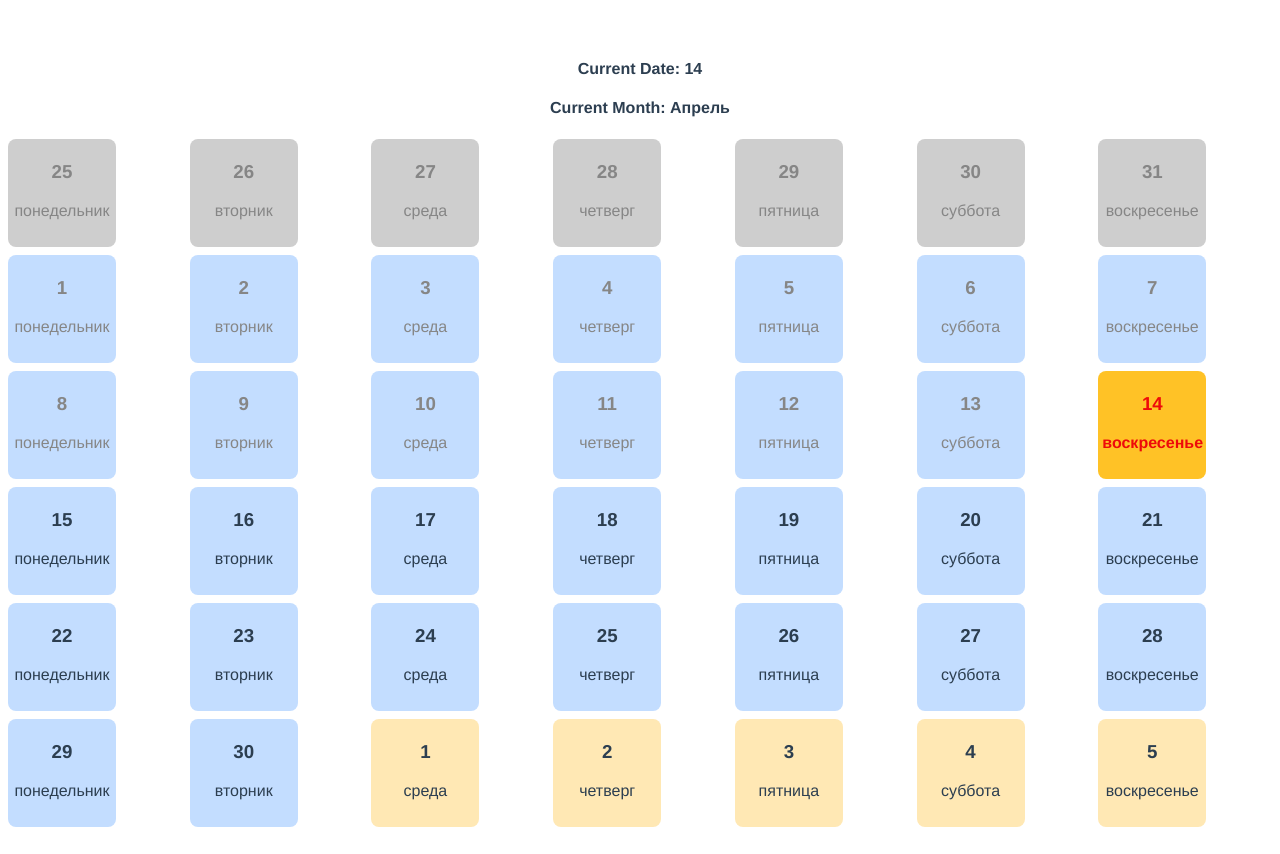
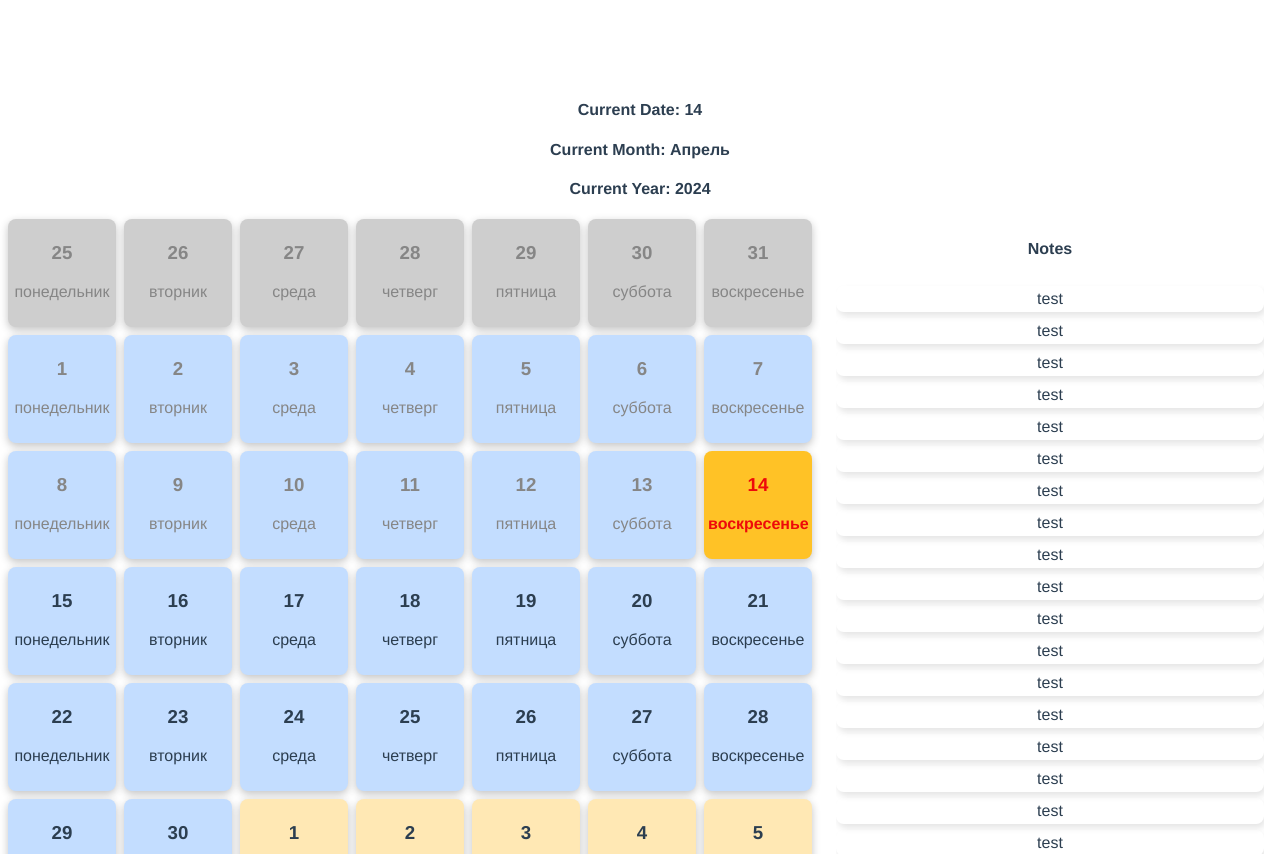
Before and after one commit to Rebxxt/itmo-pp-project, a Vue app in the folder frontend/: page / in a window 1280 px wide. Shown: the top 854 px of the page. Built offline with nearby package versions, Linux system fonts and the light colour scheme.

Commit message:
Refactor, add NoteSidebar.vue

```diff
--- a/frontend/src/App.vue
+++ b/frontend/src/App.vue
@@ -1,5 +1,7 @@
 <template>
-  <HelloWorld msg="Welcome to Your Vue.js App"/>
+  <div class="container">
+    <HelloWorld msg="Welcome to Your Vue.js App"/>
+  </div>
 </template>
 
 <script>
@@ -20,6 +22,13 @@ export default {
   -moz-osx-font-smoothing: grayscale;
   text-align: center;
   color: #2c3e50;
-  margin-top: 60px;
+  margin: 0;
+}
+body {
+  margin: 0 !important;
+  padding: 0 !important;
+}
+.container {
+  margin: 0 8px;
 }
 </style>
--- a/frontend/src/components/components/CalendarDay.vue
+++ b/frontend/src/components/components/CalendarDay.vue
@@ -1,7 +1,13 @@
 <template>
-  <div class="day" v-if="day" :class="[day.monthType, day.dayType]">
+  <div
+      class="day"
+      v-if="day"
+      :class="[day.monthType, day.dayType, {
+        'day-selected': isSelected,
+      }]"
+  >
     <h3>{{ day.currentDate.getDate() }}</h3>
-    {{getDayName}}
+    <p>{{getDayName}}</p>
   </div>
 </template>
 
@@ -9,6 +15,7 @@
 export default {
   name: 'CalendarDay',
   props: {
+    id: Number,
     day: {
       currentDate: Date,
       monthType: String,
@@ -19,8 +26,13 @@ export default {
   computed: {
     getDayName() {
       return this.day.currentDate.toLocaleString('ru', {weekday: 'long'})
+    },
+    isSelected() {
+      return this.$parent.selectedDay === this.day;
     }
-  }
+  },
+  methods: {
+  },
 }
 </script>
 
@@ -31,12 +43,22 @@ export default {
   width: 100px;
   height: 100px;
   padding: 4px;
+
+  box-shadow: rgba(0, 0, 0, 0.24) 0px 3px 8px;
+
+  -webkit-user-select: none;
+  -ms-user-select: none;
+  user-select: none;
+  transition: .2s;
+}
+.day:hover {
+  cursor: pointer;
+  box-shadow: rgba(0, 0, 0, 0.24) 0px 5px 12px;
 }
 .month-previous {
   background: #cecece !important;
 }
-.month-current+.day-current {
-  background: #ffc226 !important;
+.month-current {
 }
 .month-next {
   background: #ffe8b4 !important;
@@ -47,7 +69,11 @@ export default {
 .day-current {
   color: #ee0a0a;
   font-weight: bold;
+  background: #ffc226 !important;
 }
 .day-future {
 }
+.month-current.day-selected {
+  background: #ffffff !important;
+}
 </style>
--- a/frontend/src/components/components/NoteSidebar.vue
+++ b/frontend/src/components/components/NoteSidebar.vue
@@ -1,15 +1,171 @@
 <template>
-  <div class="hello">
-
+  <div class="container">
+    <div class="body">
+      <h4>Notes</h4>
+      <div
+          class="note"
+          v-for="(note, index) in notes"
+          :key="index"
+      >{{note.title}}</div>
+    </div>
   </div>
 </template>
 
 <script>
 export default {
   name: 'NoteSidebar',
+  data() {
+    return {
+      notes: [{
+        title: 'test'
+      },{
+        title: 'test'
+      },{
+        title: 'test'
+      },{
+        title: 'test'
+      },{
+        title: 'test'
+      },{
+        title: 'test'
+      },{
+        title: 'test'
+      },{
+        title: 'test'
+      },{
+        title: 'test'
+      },{
+        title: 'test'
+      },{
+        title: 'test'
+      },{
+        title: 'test'
+      },{
+        title: 'test'
+      },{
+        title: 'test'
+      },{
+        title: 'test'
+      },{
+        title: 'test'
+      },{
+        title: 'test'
+      },{
+        title: 'test'
+      },{
+        title: 'test'
+      },{
+        title: 'test'
+      },{
+        title: 'test'
+      },{
+        title: 'test'
+      },{
+        title: 'test'
+      },{
+        title: 'test'
+      },{
+        title: 'test'
+      },{
+        title: 'test'
+      },{
+        title: 'test'
+      },{
+        title: 'test'
+      },{
+        title: 'test'
+      },{
+        title: 'test'
+      },{
+        title: 'test'
+      },{
+        title: 'test'
+      },{
+        title: 'test'
+      },{
+        title: 'test'
+      },{
+        title: 'test'
+      },{
+        title: 'test'
+      },{
+        title: 'test'
+      },{
+        title: 'test'
+      },{
+        title: 'test'
+      },{
+        title: 'test'
+      },{
+        title: 'test'
+      },{
+        title: 'test'
+      },{
+        title: 'test'
+      },{
+        title: 'test'
+      },{
+        title: 'test'
+      },{
+        title: 'test'
+      },{
+        title: 'test'
+      },{
+        title: 'test'
+      },{
+        title: 'test'
+      },{
+        title: 'test'
+      },{
+        title: 'test'
+      },{
+        title: 'test'
+      },{
+        title: 'test'
+      },{
+        title: 'test'
+      },{
+        title: 'test'
+      },{
+        title: 'test'
+      },{
+        title: 'test'
+      },{
+        title: 'test'
+      },{
+        title: 'test'
+      },{
+        title: 'test'
+      },{
+        title: 'test'
+      },{
+        title: 'test'
+      },{
+        title: 'test'
+      },{
+        title: 'test'
+      },{
+        title: 'test'
+      }]
+    }
+  }
 }
 </script>
 
 <style scoped>
-
+.container {
+  flex: auto;
+  overflow: scroll;
+}
+.body {
+  display: grid;
+  grid-auto-columns: 1fr;
+  gap: 6px;
+}
+.note {box-shadow: rgba(0, 0, 0, 0.1) 2px 4px 6px;
+  -webkit-border-radius: 8px;
+  -moz-border-radius: 8px;
+  border-radius: 8px;
+  padding: 4px 8px;
+}
 </style>
--- /dev/null
+++ b/frontend/src/components/js/types.js
@@ -0,0 +1,47 @@
+const MONTH_JANUARY = "Январь";
+const MONTH_FEBRUARY = "Февраль";
+const MONTH_MARCH = "Март";
+const MONTH_APRIL = "Апрель";
+const MONTH_MAY = "Май";
+const MONTH_JUNE = "Июнь";
+const MONTH_JULY = "Июль";
+const MONTH_AUGUST = "Август";
+const MONTH_SEPTEMBER = "Сентябрь";
+const MONTH_OCTOBER = "Октябрь";
+const MONTH_NOVEMBER = "Ноябрь";
+const MONTH_DECEMBER = "Декабрь";
+
+export const monthNames = {
+    MONTH_JANUARY,
+    MONTH_FEBRUARY,
+    MONTH_MARCH,
+    MONTH_APRIL,
+    MONTH_MAY,
+    MONTH_JUNE,
+    MONTH_JULY,
+    MONTH_AUGUST,
+    MONTH_SEPTEMBER,
+    MONTH_OCTOBER,
+    MONTH_NOVEMBER,
+    MONTH_DECEMBER,
+}
+
+const MONTH_TYPE_PREVIOUS = "month-previous"
+const MONTH_TYPE_CURRENT = "month-current"
+const MONTH_TYPE_NEXT = "month-next"
+
+export const monthTypes = {
+    MONTH_TYPE_PREVIOUS,
+    MONTH_TYPE_CURRENT,
+    MONTH_TYPE_NEXT,
+}
+
+const DAY_TYPE_PASSED = "day-passed"
+const DAY_TYPE_CURRENT = "day-current"
+const DAY_TYPE_FUTURE = "day-future"
+
+export const dayTypes = {
+    DAY_TYPE_PASSED,
+    DAY_TYPE_CURRENT,
+    DAY_TYPE_FUTURE,
+}
--- a/frontend/src/components/pages/CalendarPage.vue
+++ b/frontend/src/components/pages/CalendarPage.vue
@@ -1,85 +1,69 @@
 <template>
   <div class="calendar">
+    <div class="calendar-header">
       <h4>Current Date: {{currentDate.getDate()}}</h4>
       <h4>Current Month: {{getMonthName(currentDate.getMonth())}}</h4>
+      <h4>Current Year: {{currentDate.getFullYear()}}</h4>
+    </div>
+    <div class="flex">
       <div class="calendar-body" v-if="loaded">
         <CalendarDay
-          v-for="day in calendar"
-          :key="day"
+            v-for="(day, index) in calendar"
+            :key="index"
             :day="day"
+            @click="onSelectDay(day)"
         ></CalendarDay>
+      </div>
+      <NoteSidebar></NoteSidebar>
     </div>
   </div>
 </template>
 
 <script>
 import CalendarDay from "@/components/components/CalendarDay.vue";
-
-export const MONTH_JANUARY = "Январь";
-export const MONTH_FEBRUARY = "Февраль";
-export const MONTH_MARCH = "Март";
-export const MONTH_APRIL = "Апрель";
-export const MONTH_MAY = "Май";
-export const MONTH_JUNE = "Июнь";
-export const MONTH_JULY = "Июль";
-export const MONTH_AUGUST = "Август";
-export const MONTH_SEPTEMBER = "Сентябрь";
-export const MONTH_OCTOBER = "Октябрь";
-export const MONTH_NOVEMBER = "Ноябрь";
-export const MONTH_DECEMBER = "Декабрь";
-
-export const MONTH_TYPE_PREVIOUS = "month-previous"
-export const MONTH_TYPE_CURRENT = "month-current"
-export const MONTH_TYPE_NEXT = "month-next"
-
-export const DAY_TYPE_PASSED = "day-passed"
-export const DAY_TYPE_CURRENT = "day-current"
-export const DAY_TYPE_FUTURE = "day-future"
+import NoteSidebar from "@/components/components/NoteSidebar.vue";
+import { dayTypes, monthNames, monthTypes } from "@/components/js/types";
 
 export default {
   name: 'CalendarPage',
-  components: {CalendarDay},
+  components: {NoteSidebar, CalendarDay},
   props: {
     msg: String,
   },
   methods: {
+    onSelectDay(day) {
+      if (day.monthType === monthTypes.MONTH_TYPE_CURRENT) {
+        this.selectedDay = day;
+      } else {
+        console.log('wrong month')
+      }
+    },
     getDaysInMonth(year, month) {
       return new Date(year, month + 1, 0).getDate();
     },
     initDays(currentDate, from, to) {
       const calendar = [];
-      const daysInMonth = this.getDaysInMonth(currentDate.getFullYear(), currentDate.getMonth());
-      const prevMonth = new Date(currentDate.getFullYear(), currentDate.getMonth(), 0)
-      const lastDayOfPrevMonth = prevMonth.getDate();
-      const nextMonth = new Date(currentDate.getFullYear(), currentDate.getMonth() + 1, 1)
 
-      for (let day = from.getDate(); day <= lastDayOfPrevMonth; ++day) {
+      let date = from
+      while (date < to) {
+        const curDate = new Date(date.getFullYear(), date.getMonth(), date.getDate());
+        const monthType = date.getMonth() === currentDate.getMonth()
+            ? monthTypes.MONTH_TYPE_CURRENT
+            : date.getMonth() > currentDate.getMonth()
+                ? monthTypes.MONTH_TYPE_NEXT
+                : monthTypes.MONTH_TYPE_PREVIOUS
+        const dayType = date.getDate() === currentDate.getDate() && monthType === monthTypes.MONTH_TYPE_CURRENT
+            ? dayTypes.DAY_TYPE_CURRENT
+            : date.getDate() > currentDate.getDate() && monthType !== monthTypes.MONTH_TYPE_PREVIOUS
+              || monthType === monthTypes.MONTH_TYPE_NEXT
+                ? dayTypes.DAY_TYPE_FUTURE
+                : dayTypes.DAY_TYPE_PASSED;
         calendar.push({
-          currentDate: new Date(prevMonth.getFullYear(), prevMonth.getMonth(), day),
-          monthType: MONTH_TYPE_PREVIOUS,
-          dayType: DAY_TYPE_PASSED
+          currentDate: curDate,
+          monthType: monthType,
+          dayType: dayType,
         })
-      }
-
-      for (let day = 1; day <= daysInMonth; ++day) {
-        const dayType = day === currentDate.getDate()
-            ? DAY_TYPE_CURRENT
-            : day > currentDate.getDate()
-                ? DAY_TYPE_FUTURE
-                : DAY_TYPE_PASSED
-        calendar.push({
-          currentDate: new Date(currentDate.getFullYear(), currentDate.getMonth(), day),
-          monthType: MONTH_TYPE_CURRENT,
-          dayType: dayType
-        })
-      }
-
-      for (let day = nextMonth.getDate(); day < to.getDate(); ++day) {
-        calendar.push({
-          currentDate: new Date(nextMonth.getFullYear(), nextMonth.getMonth(), day),
-          monthType: MONTH_TYPE_NEXT,
-          dayType: DAY_TYPE_FUTURE
-        })
+        date.setDate(date.getDate() + 1)
       }
 
       return calendar
@@ -94,22 +78,22 @@ export default {
       const startDate = new Date(date.getFullYear(), date.getMonth() + 1, 1)
       const daysToNextMonday = 7 - (startDate.getDay() + 6) % 7;
 
-      return new Date(date.getFullYear(), date.getMonth(), startDate.getDate() + daysToNextMonday)
+      return new Date(date.getFullYear(), date.getMonth() + 1, startDate.getDate() + daysToNextMonday)
     },
     getMonthName(month) {
       return [
-        MONTH_JANUARY,
-        MONTH_FEBRUARY,
-        MONTH_MARCH,
-        MONTH_APRIL,
-        MONTH_MAY,
-        MONTH_JUNE,
-        MONTH_JULY,
-        MONTH_AUGUST,
-        MONTH_SEPTEMBER,
-        MONTH_OCTOBER,
-        MONTH_NOVEMBER,
-        MONTH_DECEMBER,
+        monthNames.MONTH_JANUARY,
+        monthNames.MONTH_FEBRUARY,
+        monthNames.MONTH_MARCH,
+        monthNames.MONTH_APRIL,
+        monthNames.MONTH_MAY,
+        monthNames.MONTH_JUNE,
+        monthNames.MONTH_JULY,
+        monthNames.MONTH_AUGUST,
+        monthNames.MONTH_SEPTEMBER,
+        monthNames.MONTH_OCTOBER,
+        monthNames.MONTH_NOVEMBER,
+        monthNames.MONTH_DECEMBER,
       ][month];
     },
 
@@ -120,6 +104,7 @@ export default {
       seconds: 0,
       loaded: false,
       calendar: [],
+      selectedDay: null,
     }
   },
   mounted() {
@@ -138,9 +123,21 @@ export default {
 </script>
 
 <style scoped>
+.calendar {
+  height: 100vh;
+}
+.calendar-header {
+  padding-top: 80px;
+}
 .calendar-body {
   display: grid;
   grid-template-columns: repeat(7, 1fr);
   gap: 8px;
+  width: fit-content;
+  height: fit-content;
+}
+.flex {
+  display: flex;
+  gap: 16px;
 }
 </style>
```
Lines whose indentation alone changed are shown as unchanged.
